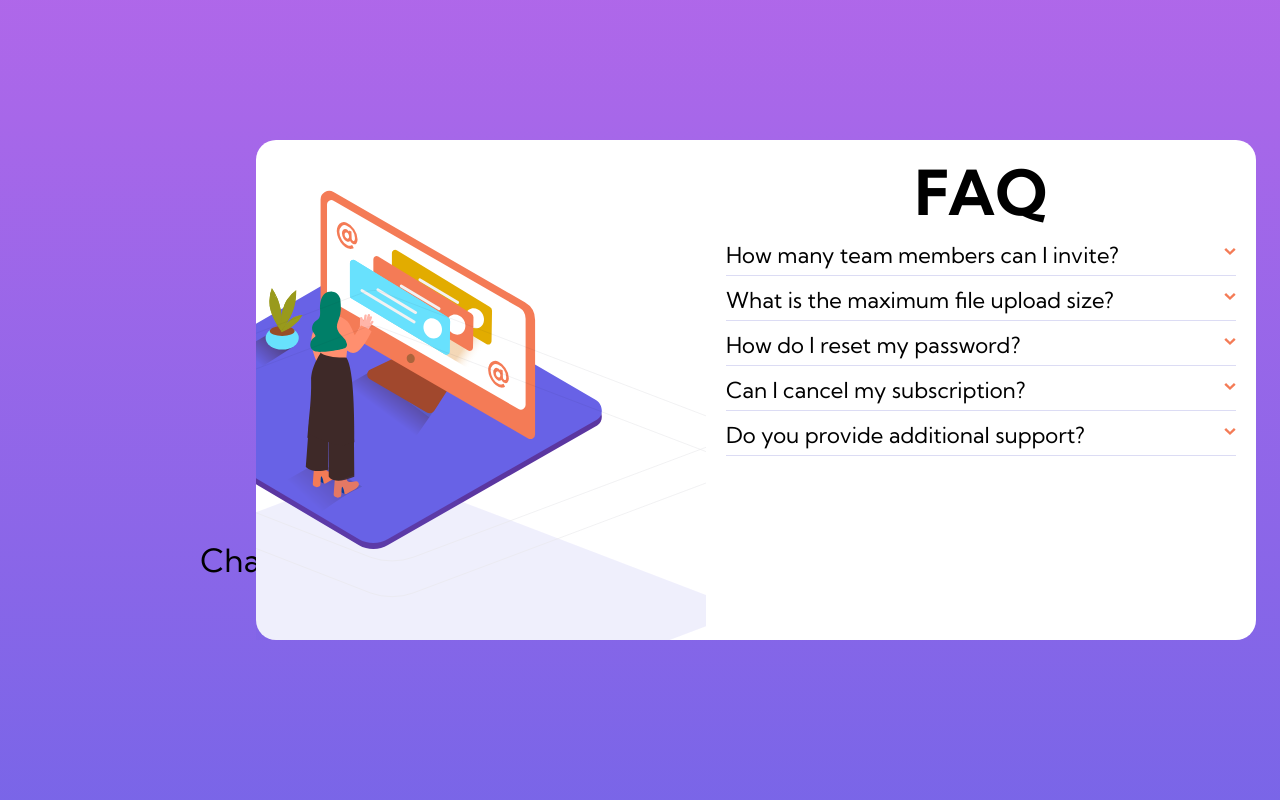
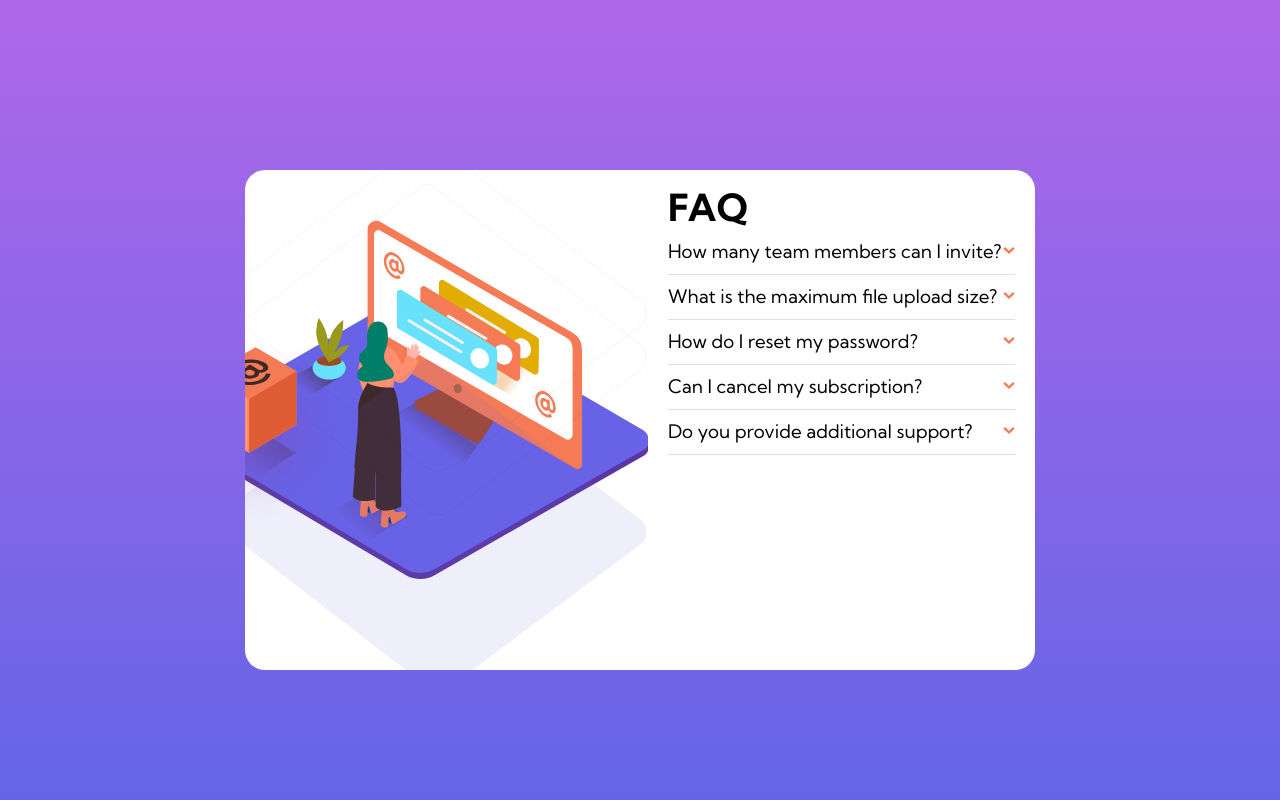
Before and after one commit to mkhernandez/faq-accordion-card, a plain HTML site: page index.html in a window 1280 px wide. Shown: the top 800 px of the page. Drawn offline with Linux system fonts and the light colour scheme.

Commit message:
Fixed positioning of images

```diff
--- a/index.html
+++ b/index.html
@@ -13,10 +13,10 @@
 </head>
 <body>
   <div class="container">
-    <img class="bg-desktop-box" src="./images/illustration-box-desktop.svg" alt="background box">
+
     <div class="bg-desktop">
       <img class="bg-desktop-woman" src="./images/illustration-woman-online-desktop.svg" alt="woman standing in front of screen">
-
+      <img class="bg-desktop-box" src="./images/illustration-box-desktop.svg" alt="background box">
       <img class="bg-desktop-pattern" src="./images/bg-pattern-desktop.svg" alt="background pattern">
     </div>
     <div class="img grid">
--- a/styles.css
+++ b/styles.css
@@ -9,11 +9,17 @@
 }
 
 /* base styles */
+html {
+    width: 100%;
+    height: 100%;
+}
+
 body {
     display: flex;
     justify-content: center;
     align-items: center;
     flex-direction: column;
+    width: 100%;
     font-size: 12px;
     background: linear-gradient(var(--bg-violet), var(--bg-blue));
     height: 140svh;
@@ -169,15 +175,16 @@ h2 {
 @media screen and (min-width: 800px) {
     body {
         font-size: 20px;
+        height: 100svh;
     }
 
     .container {
         position: absolute;
-        top: 15%;
-        left: 20%;
-        /* transform: translate(-50%, -50%); */
+        top: 50%;
+        left: 50%;
+        transform: translate(-50%, -50%);
         display: flex;
-        width: 1000px;
+        width: 790px;
         height: 500px;
         align-items: center;
         flex-direction: row;
@@ -186,7 +193,7 @@ h2 {
     .bg-desktop {
         display: flex;
         flex-direction: column;
-        width: 45%;
+        width: 51%;
         height: 100%;
         position: relative;
         overflow: hidden;
@@ -195,22 +202,23 @@ h2 {
     .bg-desktop-woman {
         position: absolute;
         top: 10%;
-        left: -28%;
+        left: -17%;
     }
 
     .bg-desktop-box {
-        /* position: absolute; */
-        top: 75%;
-        left: 75%;
-        z-index: 15;
+        display: flex;
+        position: absolute;
+        top: 35%;
+        left: -22%;
+        z-index: 100;
     }
 
     .bg-desktop-pattern {
         position: absolute;
-        top: 30%;
-        left: -50%;
-        width: 700px;
-        height: 450px;
+        top: -6%;
+        left: -7%;
+        width: 430px;
+        height: 550px;
     }
 
     .img {
@@ -219,7 +227,18 @@ h2 {
     }
 
     .accordion {
-        width: 55%;
+        width: 49%;
         height: 100%;
+        font-size: 0.85em;
+    }
+
+    h2 {
+        justify-content: start;
+        font-size: 2.2em;
+    }
+
+    .attribution {
+        position: relative;
+        top: 55%;
     }
 }
```
